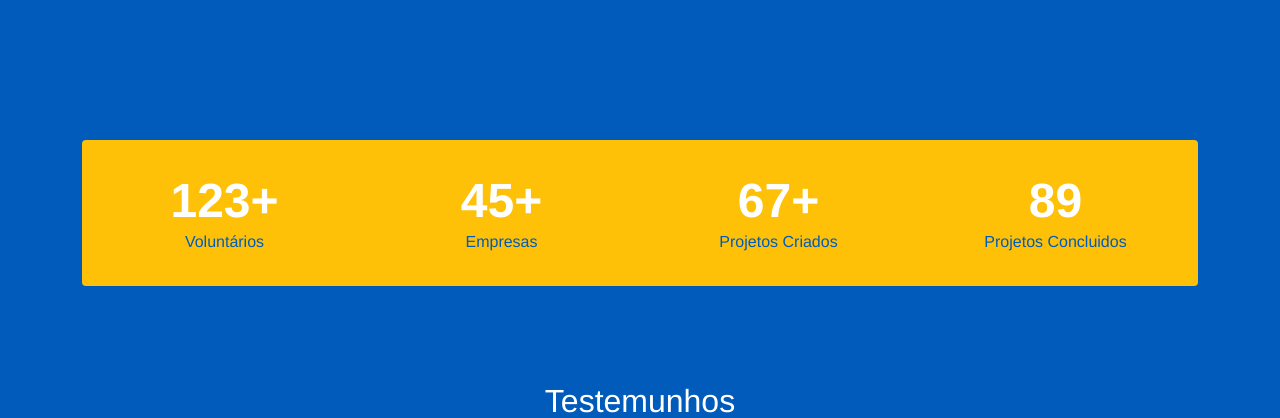
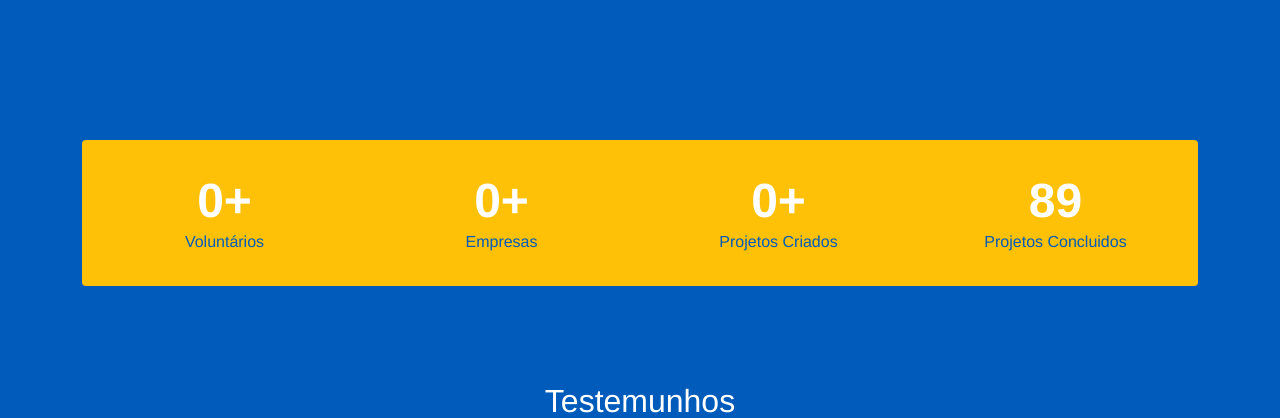
Before and after one commit to SinonCuriosus/RebuildUkraine, a Django app: page /slavaukraine/ in a window 1280 px wide. Shown: the part 458-876 px from the top of the page. Run offline with Django 4.2, Linux system fonts and the light colour scheme; data that the repository does not hold is empty; some libraries are stand-ins or nearby versions.

Commit message:
estatisticas

```diff
--- a/rebuildukraine/slavaukraine/templates/slavaukraine/home.html
+++ b/rebuildukraine/slavaukraine/templates/slavaukraine/home.html
@@ -162,19 +162,19 @@
             <div class="row row-cols-2 row-cols-md-4 statistics-color">
                 <div class="col">
                     <div class="p-3">
-                        <h4 class="display-5 fw-bold text-white mb-0">123+</h4>
+                        <h4 class="display-5 fw-bold text-white mb-0">{{ volunteers }}+</h4>
                         <p class="mb-0 statistics-text">Voluntários</p>
                     </div>
                 </div>
                 <div class="col">
                     <div class="p-3">
-                        <h4 class="display-5 fw-bold text-white mb-0">45+</h4>
+                        <h4 class="display-5 fw-bold text-white mb-0">{{ enterpises }}+</h4>
                         <p class="mb-0 statistics-text">Empresas</p>
                     </div>
                 </div>
                 <div class="col">
                     <div class="p-3">
-                        <h4 class="display-5 fw-bold text-white mb-0">67+</h4>
+                        <h4 class="display-5 fw-bold text-white mb-0">{{ proposals }}+</h4>
                         <p class="mb-0 statistics-text">Projetos Criados</p>
                     </div>
                 </div>
--- a/rebuildukraine/slavaukraine/utils.py
+++ b/rebuildukraine/slavaukraine/utils.py
@@ -123,8 +123,21 @@ def getSender(request,topic_id):
         return topic.sender
 
 
+#obtem as respostas da mensagem
 def getTopicMessages(topic_id):
     return Answers.objects.filter(Q(topic_id=topic_id))
 
+#obtem informacao do utilizador
 def getOtherUser(user_id):
     return Person.objects.filter(Q(id=user_id)).first()
+
+
+
+def getVolunteersRegisted():
+    return Person.objects.filter(Q(is_enterprise=True)).count()
+
+def getEnterprisesRegisted():
+    return Person.objects.filter(Q(is_person=True)).count()
+
+def getProposalsRegisted():
+    return Proposal.objects.count()
--- a/rebuildukraine/slavaukraine/views.py
+++ b/rebuildukraine/slavaukraine/views.py
@@ -21,9 +21,15 @@ from .models import Registration
 #Pagina inicial -RR visto
 def home(request):
     last_proposals = utils.getLastThreeProposal()
+    volunteers = utils.getVolunteersRegisted()
+    enterpises = utils.getEnterprisesRegisted()
+    proposals = utils.getProposalsRegisted()
     context = {
         'title': 'Building Ukraine - Homepage',
-        'last_proposals': last_proposals
+        'last_proposals': last_proposals,
+        'proposals': proposals,
+        'volunteers' : volunteers,
+        'enterpises': enterpises
     }
     return render(request, 'slavaukraine/home.html', context);
 
@@ -96,18 +102,6 @@ def login_view(request):
             }
             return render(request, 'slavaukraine/login.html',context)
 
-# Area reservada
-def reserved(request):
-    list = utils.getUserMEssages(request)
-    proposals = utils.getProposals(request)
-    favorites = utils.getFavorites(request)
-    context = {
-        'title': 'Building Ukraine - Área Reservada',
-        'list': list,
-        'proposals': proposals,
-        'favorites': favorites
-    }
-    return render(request, 'slavaukraine/reserved.html',context)
 
 # Registo de Empresa
 def enterpriseRegistration_view(request):
```
